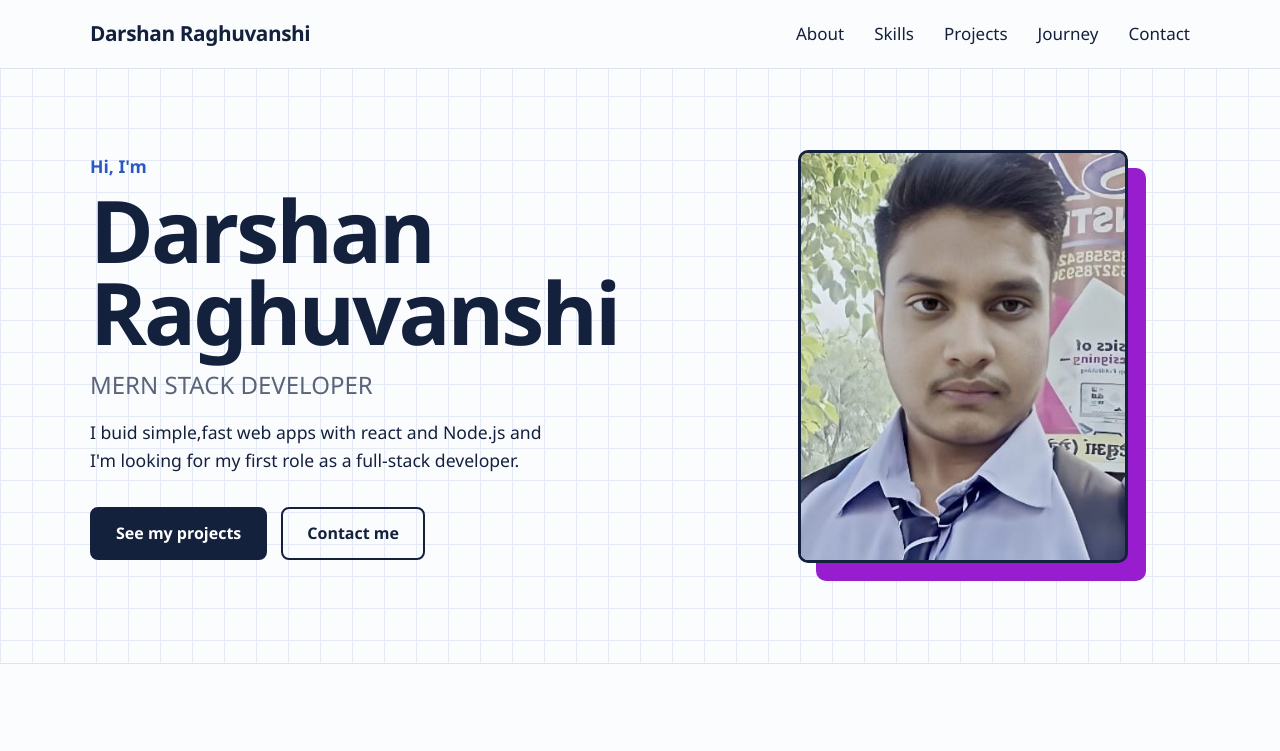
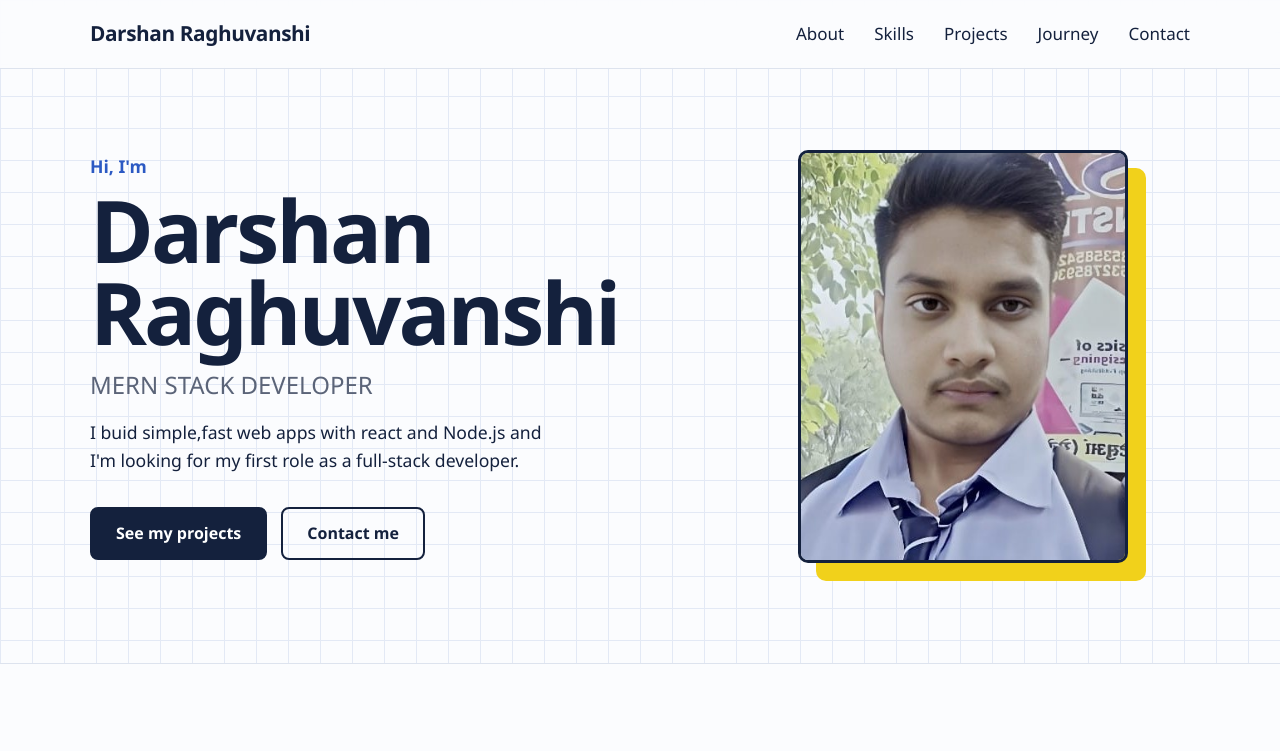
Before and after one commit to Darshan-Raghuvanshi/portfolio, a React (Vite) app in the folder client/: page / in a window 1280 px wide. Shown: the top 751 px of the page. Built offline with nearby package versions, Linux system fonts and the light colour scheme.

Commit message:
Update Index.css

```diff
--- a/client/src/index.css
+++ b/client/src/index.css
@@ -11,7 +11,7 @@
   --blue-dark: #1f4396;
   --blue-soft: #e8eefb;
   --grid: #e3e9f5;
-  --marker: #971dcf;
+  --marker: #f1d11b;
   --border: #dde3ee;
   --white: #ffffff;
   --danger: #c93a3a;
```
